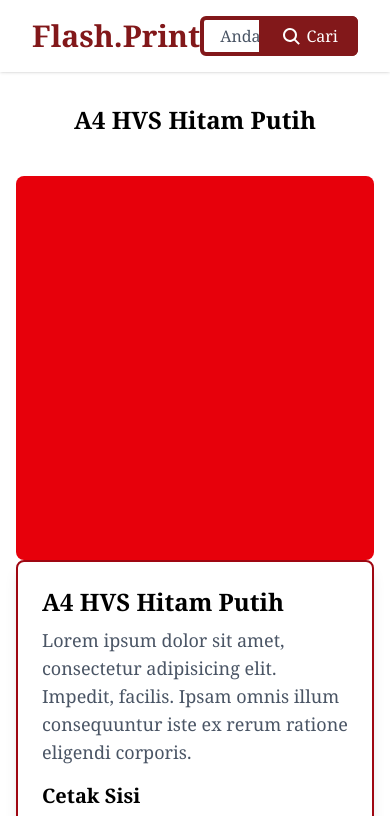
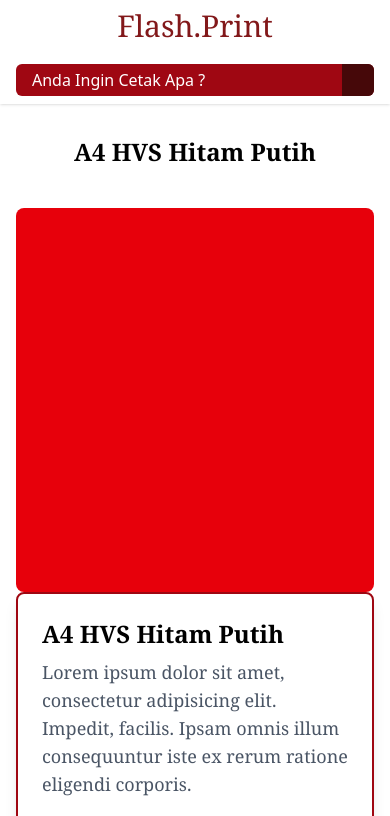
Before and after one commit to luthfiatiwi/Flash.Print, a React (Vite) app: page /checkout in a window 390 px wide. Shown: the top 816 px of the page. Built offline with nearby package versions, Linux system fonts and the light colour scheme.

Commit message:
responsive-navbar

```diff
--- a/src/components/blocks/Navbar.jsx
+++ b/src/components/blocks/Navbar.jsx
@@ -1,29 +1,21 @@
-import Search from "../icons/Search";
 import Container from "../layout/Container";
-import Input from "../ui/Input";
 
 export default function Navbar() {
     return (
-        <nav className="bg-white shadow sticky top-0 py-2 px-4 z-50">
-            <Container className={"flex justify-between items-center px-4 py-2"}>
-
+        <nav className="bg-white shadow">
+            <Container className={"flex flex-col gap-3 sm:flex-row sm:justify-between sm:items-center px-4 py-2"}>
                 {/* Logo */}
-                <a href="/" className="text-3xl font-serif text-red-900 font-bold hover:opacity-50 transition-all">Flash.Print</a>
-
+                <h5 className="text-3xl font-serif text-red-900 mb-2 sm:mb-0 text-center sm:text-left">Flash.Print</h5>
                 {/* Search Bar */}
-                <div className="relative flex items-center w-[900px] font-serif">
-                    <Input type="text"
+                <div className="relative flex items-center w-full max-w-full sm:max-w-xl">
+                    <input type="text"
                         placeholder="Anda Ingin Cetak Apa ?"
-                        className=" px-4 py-1" />
-                    <button className="absolute right-0 top-0 h-full px-4 text-white bg-red-900 hover:bg-white hover:text-red-900 border-4 border-red-900 rounded-r-md flex items-center justify-center">
-                        <span className="flex items-center gap-1">
-                            <Search />
-                            Cari</span>
+                        className="w-full sm:w-80 px-4 py-1 text-white bg-red-800 rounded-md focus:outline-none placeholder-white " />
+                    <button className="absolute right-0 top-0 h-full px-4 text-white bg-red-950 rounded-r-md flex items-center justify-center hover:bg-red-700">
+                        <span className="ml-2 hidden sm:inline">Cari</span>
                     </button>
                 </div>
-
-
             </Container>
-        </nav >
-    )
+        </nav>
+    );
 }
```
